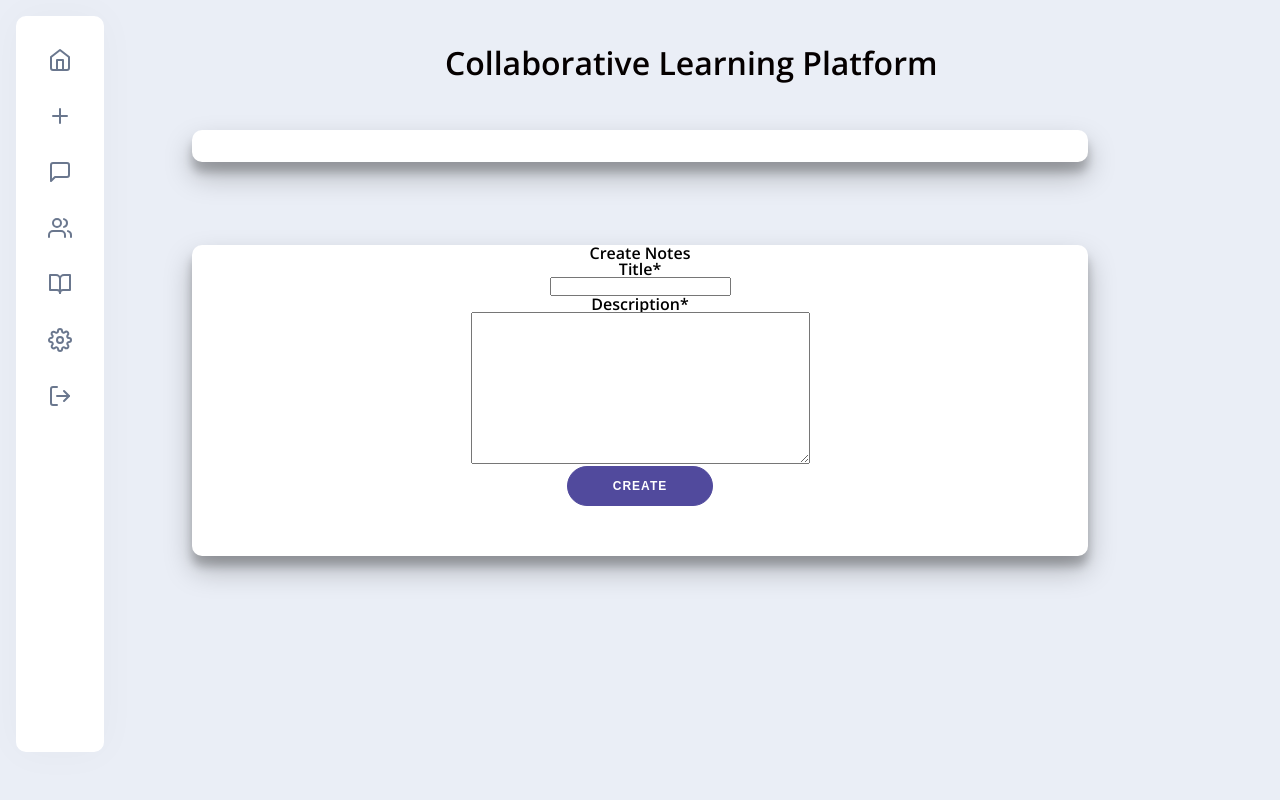
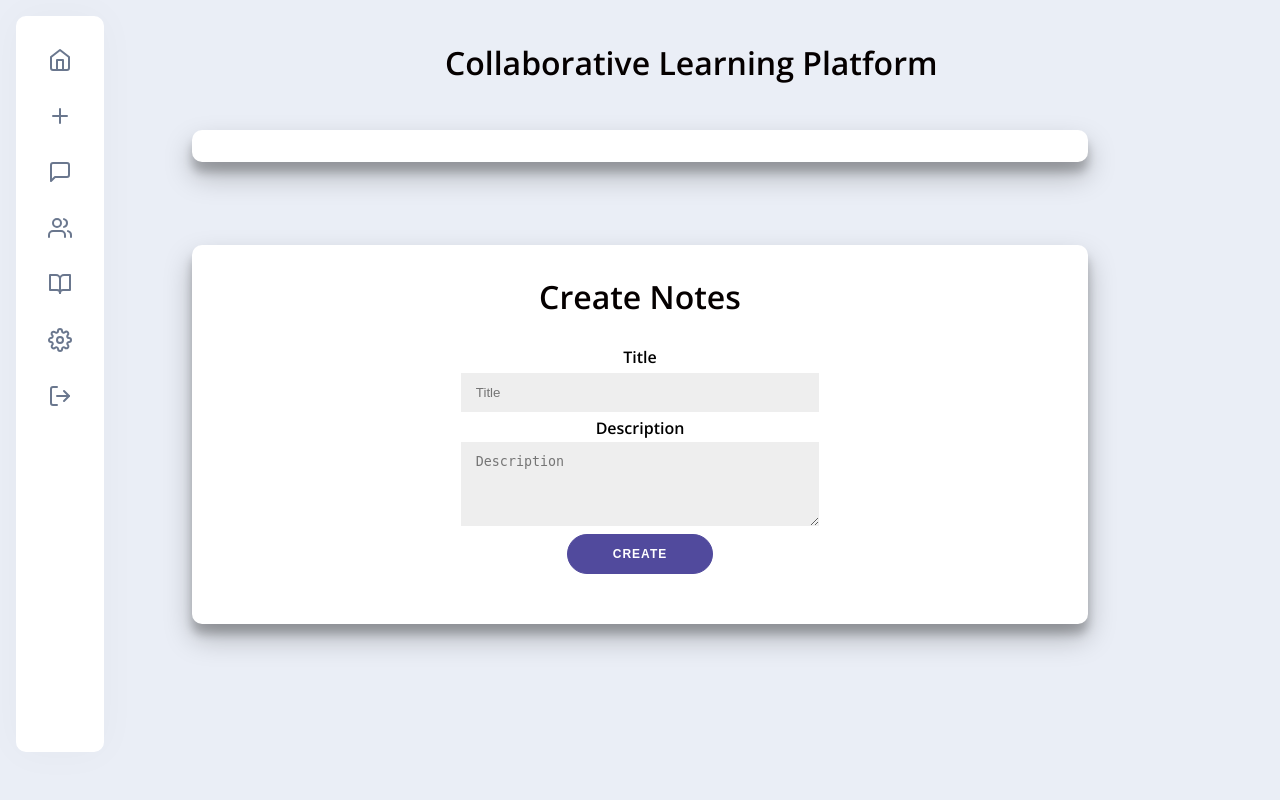
Before and after one commit to AbijithPrasanthan/Collaborative-Learning-Platform, a Django app: page /CLP/notes/ in a window 1280 px wide. Run offline with Django 4.2, Linux system fonts and the light colour scheme; a user stored in the database is signed in; data comes from the database, SQL or seed files in the repository; both versions use the stored data as it was after the commit; some libraries are stand-ins or nearby versions.

Commit message:
notes page form style added

```diff
--- a/static/css/dashboardStyle.css
+++ b/static/css/dashboardStyle.css
@@ -269,7 +269,29 @@ input[class="newMeetingInp"] {
     pointer-events: all;
 }
 
-
+/*------------------------------------------Notes---------------------------------------------*/
+
+/* .notesContainer{
+    width: 90%;
+    margin: 50px auto;
+
+} */
+#descriptionBox{
+
+    background-color: #eee;
+    border: none;
+    padding: 12px 15px;
+    margin: 6px 0;
+    width: 40%;
+
+}
+input {
+    background-color: #eee;
+    border: none;
+    padding: 12px 15px;
+    margin: 8px 0;
+    width: 40%;
+}
 /*---------------------------------------------------------------------------------------------*/
 
 .navbar {
--- a/templates/CLP/student/notes.html
+++ b/templates/CLP/student/notes.html
@@ -2,6 +2,7 @@
 {% load static %}
 {% load crispy_forms_tags %}
 {% block content %}
+
 
 <div class="container">
     <div class="row">
@@ -12,7 +13,7 @@
                     <div class="card-header">{{note.title}}</div>
                     <div class="card-body">{{note.description|slice:"0:100"}}</div>
                     <div class="card-footer mt-auto "><a href="{% url 'delete-note' note.id %}">
-                        <i class="fa fa-trash fa-2x"></i></a>
+                        <i class="fa fa-trash fa-2x">remove</i></a>
                     </div>
                 </div>
             </a>
@@ -26,14 +27,20 @@
 <div class="container">
     <form method="POST">
       {% csrf_token %}
-        <fieldset class="form-group">
+        <!-- <fieldset class="form-group">
             <legend class="border-bottom mb-4">Create Notes</legend>
-        </fieldset>
-        {{form|crispy}}
-        <div class="form-group">
-            <button href="" class="btn btn-outline-info" type="submit">
-                Create
-            </button>
+
+        </fieldset> -->
+        <!-- {{form|crispy}} -->
+        <h1>Create Notes</h1>
+        <h3 id="notes_form_title">Title</h3>
+        <input type="text" placeholder="Title" name="title">
+        <h3 id="notes_form_title">Description</h3>
+        <textarea id="descriptionBox" name="description" placeholder="Description" rows="4" cols="50"></textarea>
+        <br>
+        <button href="" class="btn btn-outline-info" type="submit">
+            Create
+        </button>
         </div>
     </form>
 </div>
```
Also changed, not shown: db.sqlite3.
